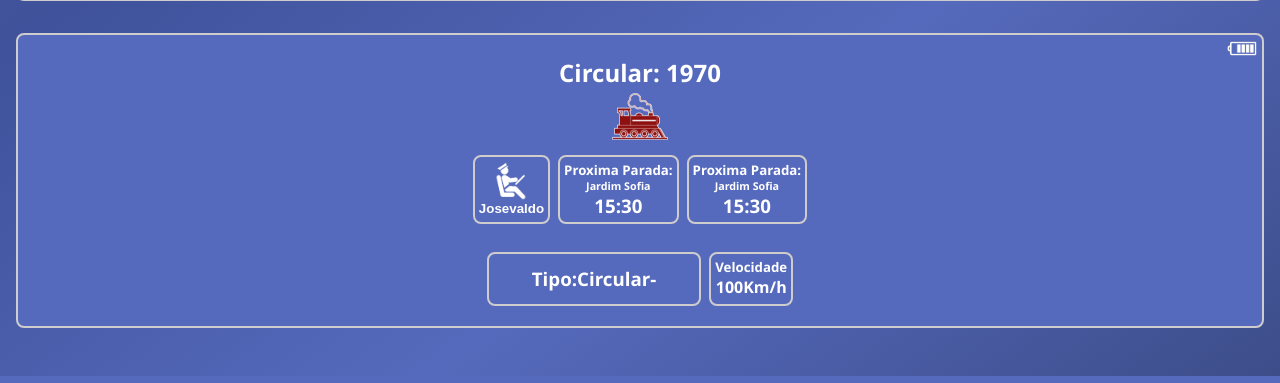
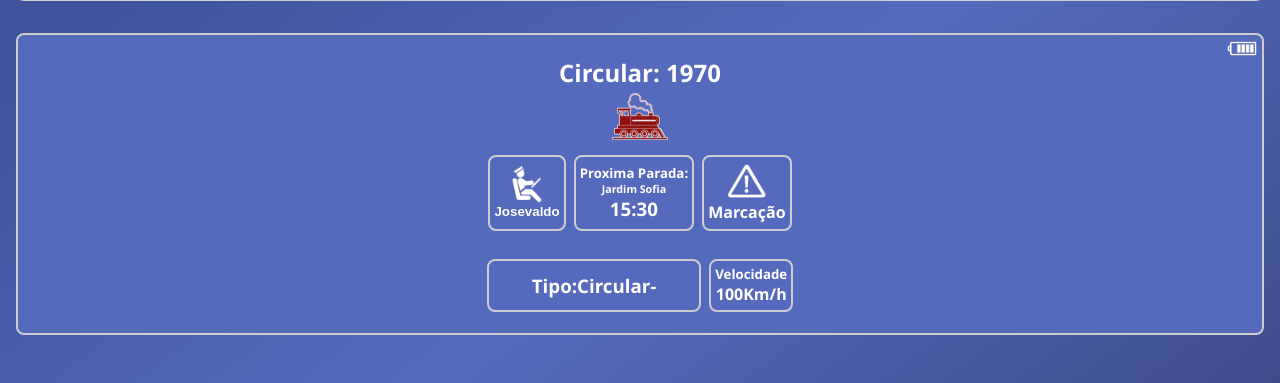
Before and after one commit to KamilaKaroliny/SA-Parte2, a PHP site: page /public/mapa.html in a window 1280 px wide. Shown: the part 560-943 px from the top of the page. Run offline with PHP 8.4, Linux system fonts and the light colour scheme; some libraries are stand-ins or nearby versions.

Commit message:
Arrumei o botão de marcação e ajeitei o posicionamento do pessoal

```diff
--- a/public/mapa.html
+++ b/public/mapa.html
@@ -110,9 +110,8 @@
           </div>
 
           <div class="boxMaquinistaInfo">
-            <h5>Proxima Parada:</h5>
-            <h6>Jardim Sofia</h6>
-            <h3>15:30</h3>
+            <img src="../assets/icons/marcacao.png" alt="icone de marcação">
+            <h4>Marcação</h4>
           </div>
 
 
--- a/style/styleMapa.css
+++ b/style/styleMapa.css
@@ -195,4 +195,5 @@
       justify-content: flex-end
     }
 
+
   }
```
